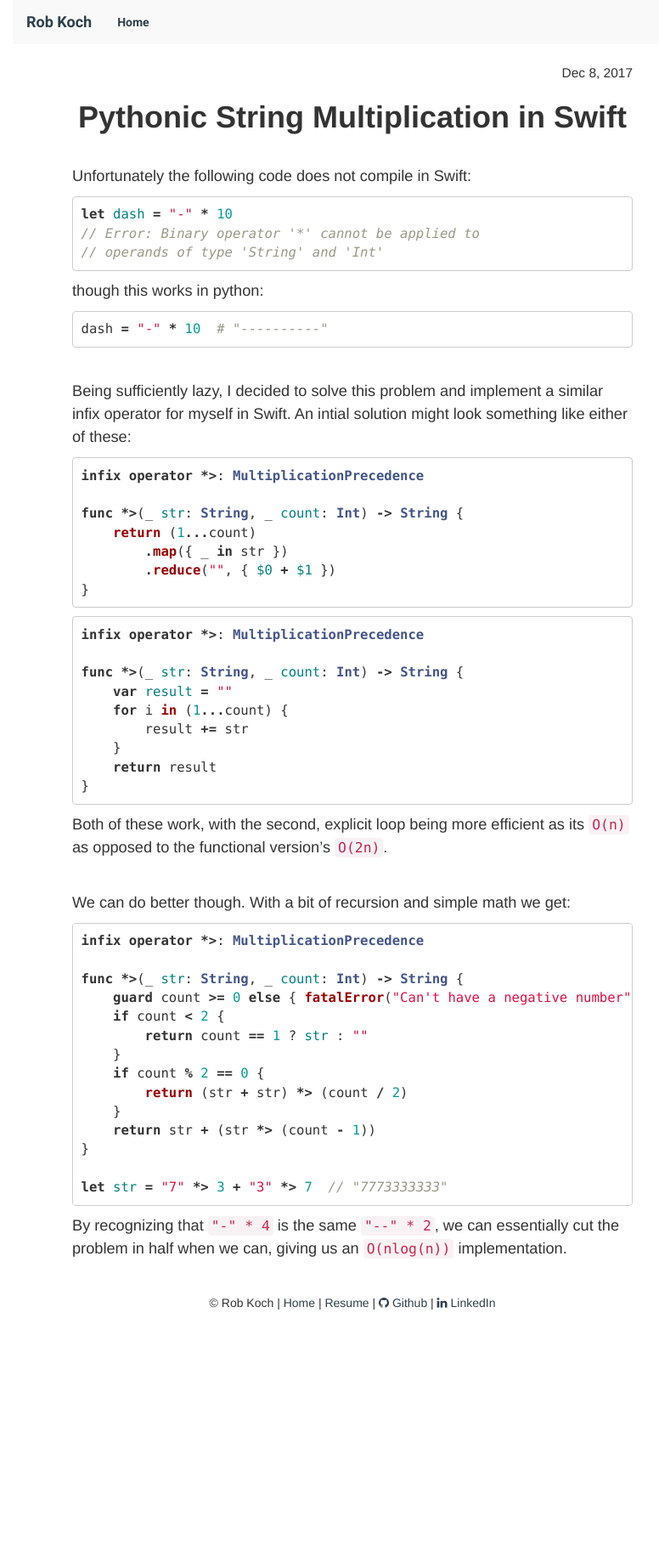
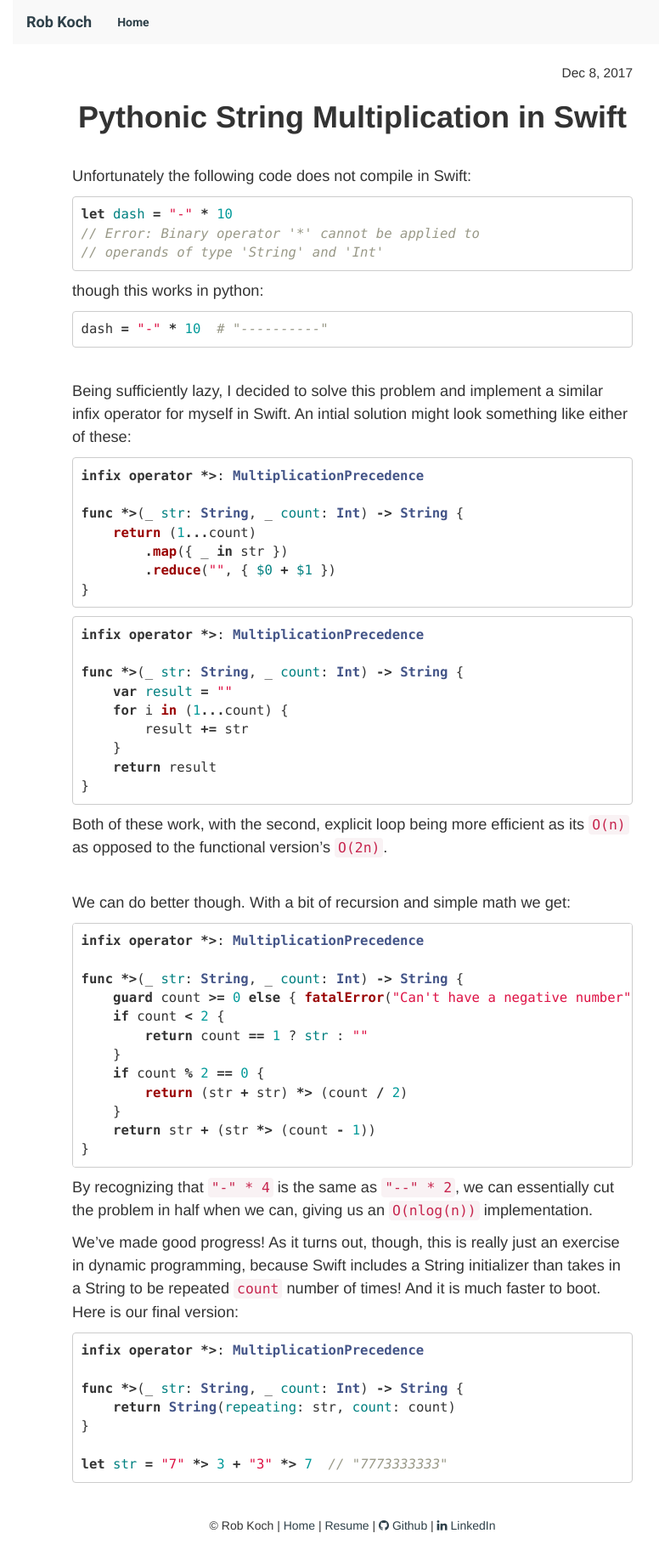
Before and after one commit to kochrt/kochrt.github.io, a Jekyll site: the page built from _posts/2017-12-08-pythonic-string-multiplication-in-swift.md, in a window 1280 px wide. Shown: the whole page at 85% size, without its empty margins (225-1001 px from the left). Built offline with Jekyll 4.4.1, drawn with Linux system fonts in a browser that asks for light colours; before the commit the page ends 1569 px from its top, so only the background shows below that.

Commit message:
python string multiply changes

````diff
--- a/_posts/2017-12-08-pythonic-string-multiplication-in-swift.md
+++ b/_posts/2017-12-08-pythonic-string-multiplication-in-swift.md
@@ -55,8 +55,17 @@ func *>(_ str: String, _ count: Int) -> String {
     }
     return str + (str *> (count - 1))
 }
+```
+
+By recognizing that `"-" * 4` is the same as `"--" * 2`, we can essentially cut the problem in half when we can, giving us an `O(nlog(n))` implementation.
+
+We've made good progress! As it turns out, though, this is really just an exercise in dynamic programming, because Swift includes a String initializer than takes in a String to be repeated `count` number of times! And it is much faster to boot. Here is our final version:
+```swift
+infix operator *>: MultiplicationPrecedence
+
+func *>(_ str: String, _ count: Int) -> String {
+    return String(repeating: str, count: count)
+}
 
 let str = "7" *> 3 + "3" *> 7  // "7773333333"
 ```
-
-By recognizing that `"-" * 4` is the same `"--" * 2`, we can essentially cut the problem in half when we can, giving us an `O(nlog(n))` implementation.
````
